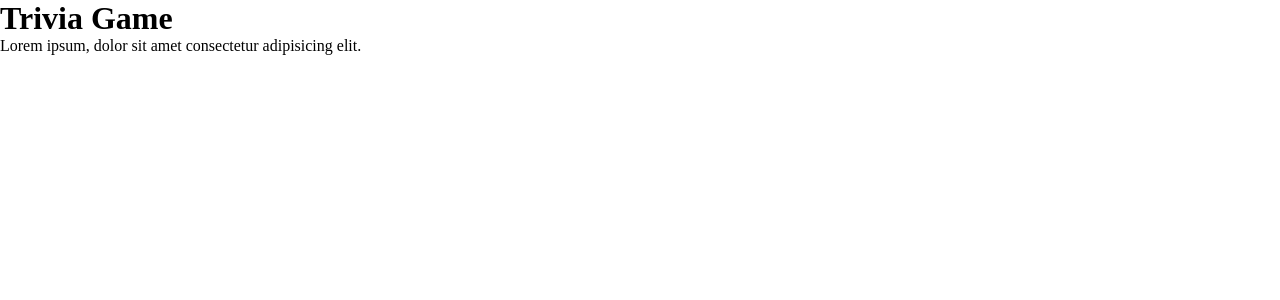
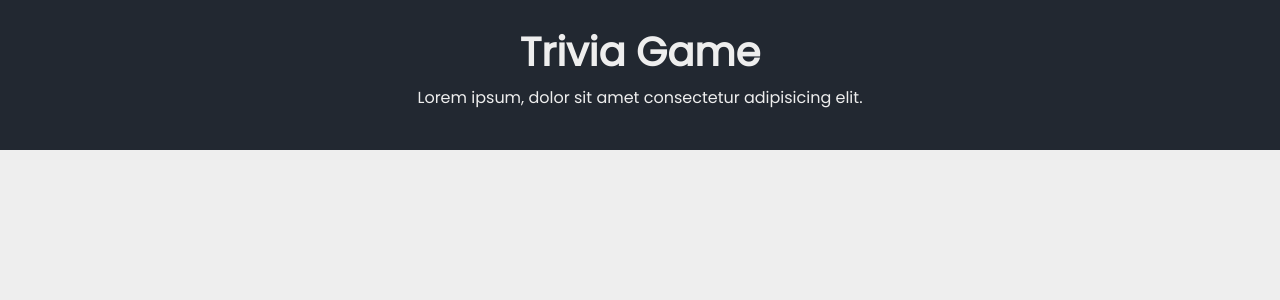
Before and after one commit to ach1209/trivia-game, a Vue app: page / in a window 1280 px wide. Shown: the top 300 px of the page. Built offline with nearby package versions, Linux system fonts and the light colour scheme.

Commit message:
Created MainHeader component

```diff
--- a/index.html
+++ b/index.html
@@ -4,7 +4,7 @@
     <meta charset="UTF-8" />
     <link rel="icon" href="/favicon.ico" />
     <meta name="viewport" content="width=device-width, initial-scale=1.0" />
-    <title>Vite App</title>
+    <title>Trivia Game</title>
   </head>
   <body>
     <div id="app"></div>
--- a/package.json
+++ b/package.json
@@ -10,6 +10,7 @@
     "lint": "eslint . --ext .vue,.js,.jsx,.cjs,.mjs,.ts,.tsx,.cts,.mts --fix --ignore-path .gitignore"
   },
   "dependencies": {
+    "@fontsource/poppins": "^4.5.10",
     "pinia": "^2.0.23",
     "vue": "^3.2.41"
   },
--- a/src/App.vue
+++ b/src/App.vue
@@ -1,4 +1,5 @@
 <script setup lang="ts">
+import "@fontsource/poppins"
 import MainHeader from '@/components/MainHeader.vue'
 </script>
 
--- a/src/assets/main.css
+++ b/src/assets/main.css
@@ -1,3 +1,12 @@
+
+
+:root {
+  --primary: #222831;
+  --secondary: #00ADB5;
+  --dark: #393E46;
+  --light: #EEEEEE;
+}
+
 * {
   box-sizing: border-box;
   margin: 0;
@@ -9,5 +18,11 @@ html {
 }
 
 body {
+  font-family: 'Poppins', sans-serif;
   font-size: 1.6rem;
 }
+
+#app {
+  height: 100vh;
+  background-color: var(--light);
+}
--- a/src/components/HelloWorld.vue
+++ /dev/null
@@ -1,40 +0,0 @@
-<script setup lang="ts">
-defineProps<{
-  msg: string
-}>()
-</script>
-
-<template>
-  <div class="greetings">
-    <h1 class="green">{{ msg }}</h1>
-    <h3>
-      You’ve successfully created a project with
-      <a href="https://vitejs.dev/" target="_blank" rel="noopener">Vite</a> +
-      <a href="https://vuejs.org/" target="_blank" rel="noopener">Vue 3</a>.
-    </h3>
-  </div>
-</template>
-
-<style scoped>
-h1 {
-  font-weight: 500;
-  font-size: 2.6rem;
-  top: -10px;
-}
-
-h3 {
-  font-size: 1.2rem;
-}
-
-.greetings h1,
-.greetings h3 {
-  text-align: center;
-}
-
-@media (min-width: 1024px) {
-  .greetings h1,
-  .greetings h3 {
-    text-align: left;
-  }
-}
-</style>
--- a/src/components/MainHeader.vue
+++ b/src/components/MainHeader.vue
@@ -1,12 +1,28 @@
-<script setup lang="ts"></script>
-
 <template>
   <header class="main-header">
     <h1 class="main-header-title">Trivia Game</h1>
-    <p>Lorem ipsum, dolor sit amet consectetur adipisicing elit.</p>
+    <p class="main-header-info">Lorem ipsum, dolor sit amet consectetur adipisicing elit.</p>
   </header>
 </template>
 
 <style scoped>
+.main-header {
+  height: 15rem;
+  line-height: 4.5rem;
+  background-color: var(--primary);
+  display: flex;
+  align-items: center;
+  justify-content: center;
+  flex-direction: column;
+}
 
+.main-header-title {
+  color: var(--light);
+  font-size: 4rem;
+  font-weight: 700;
+}
+
+.main-header-info {
+  color: var(--light);
+}
 </style>
```
Also changed, not shown: 1 other file (tests, documents, lock files or other folders).
